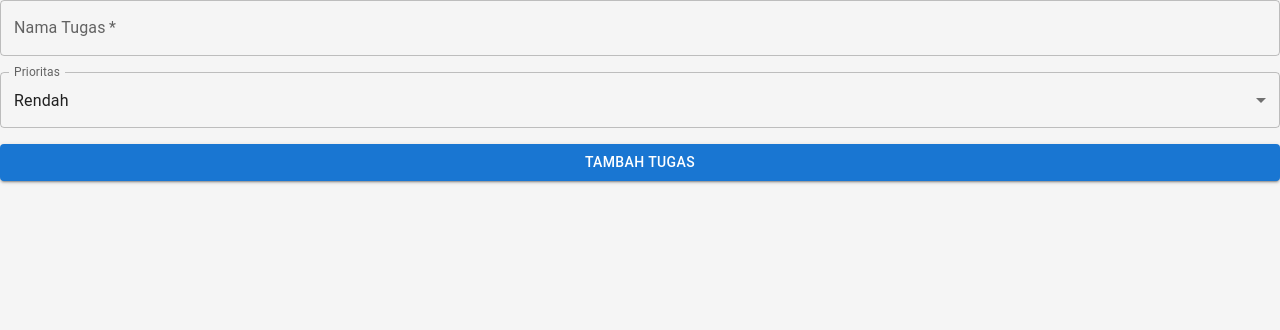
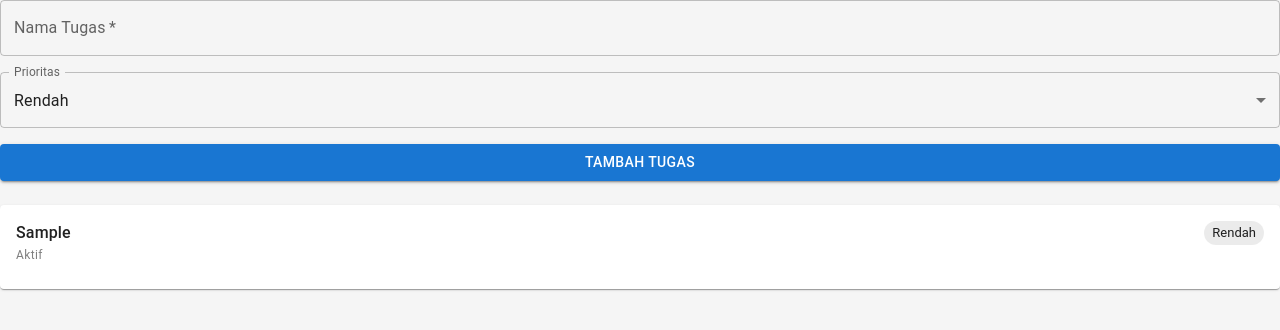
Before and after one commit to Sipinte/taskFlow, a React (Vite) app: page / in a window 1280 px wide. Both pictures are taken after typing "Sample" into the empty fields and a click on the button "TAMBAH TUGAS". Shown: the top 330 px of the page. Built offline with nearby package versions, Linux system fonts and the light colour scheme.

Commit message:
feat: tampilkan list tugas dengan warna chip untuk berdasarkan prioritas

```diff
--- a/src/App.tsx
+++ b/src/App.tsx
@@ -1,6 +1,7 @@
 import { useState } from "react";
 
 import TaskForm from "./components/TaskForm";
+import TaskList from "./components/TaskList";
 
 import type {
   ITask,
@@ -23,21 +24,17 @@ function App() {
       createdAt: Date.now(),
     };
 
-    setTasks((prevTasks) => [
-      ...prevTasks,
+    setTasks((prev) => [
+      ...prev,
       newTask,
     ]);
-
-    console.log(
-      "Tasks:",
-      [...tasks, newTask]
-    );
   };
 
   return (
-    <TaskForm
-      onAddTask={handleAddTask}
-    />
+    <div>
+      <TaskForm onAddTask={handleAddTask} />
+      <TaskList tasks={tasks} />
+    </div>
   );
 }
 
--- /dev/null
+++ b/src/components/TaskList.tsx
@@ -0,0 +1,91 @@
+import {
+  Card,
+  CardContent,
+  Chip,
+  Stack,
+  Typography,
+} from "@mui/material";
+
+import type { ITask } from "../types/task";
+
+interface TaskListProps {
+  tasks: ITask[];
+}
+
+const getPriorityColor = (
+  priority: ITask["priority"]
+) => {
+  switch (priority) {
+    case "Rendah":
+      return "default";
+    case "Sedang":
+      return "warning";
+    case "Tinggi":
+      return "error";
+    default:
+      return "default";
+  }
+};
+
+const TaskList = ({
+  tasks,
+}: TaskListProps) => {
+  // EMPTY STATE (conditional rendering)
+  if (tasks.length === 0) {
+    return (
+      <Typography
+        sx={{ mt: 3, textAlign: "center" }}
+      >
+        Belum ada tugas
+      </Typography>
+    );
+  }
+
+  return (
+    <Stack spacing={2} sx={{ mt: 3 }}>
+      {tasks.map((task) => (
+        <Card key={task.id}>
+          <CardContent>
+            <Stack
+              direction="row"
+              sx={{ justifyContent: "space-between", alignItems: "center" }}
+            >
+              {/* TASK TITLE */}
+              <Typography
+                sx={{
+                  textDecoration: task.done
+                    ? "line-through"
+                    : "none",
+                  fontWeight: 500,
+                }}
+              >
+                {task.title}
+              </Typography>
+
+              {/* PRIORITY CHIP */}
+              <Chip
+                label={task.priority}
+                color={getPriorityColor(
+                  task.priority
+                )}
+                size="small"
+              />
+            </Stack>
+
+            {/* STATUS */}
+            <Typography
+              variant="caption"
+              sx={{ color: "gray" }}
+            >
+              {task.done
+                ? "Selesai"
+                : "Aktif"}
+            </Typography>
+          </CardContent>
+        </Card>
+      ))}
+    </Stack>
+  );
+};
+
+export default TaskList;
```
